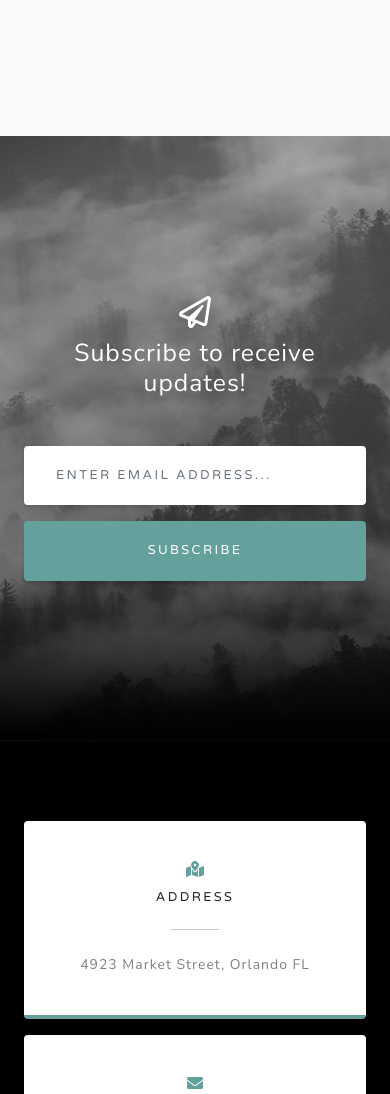
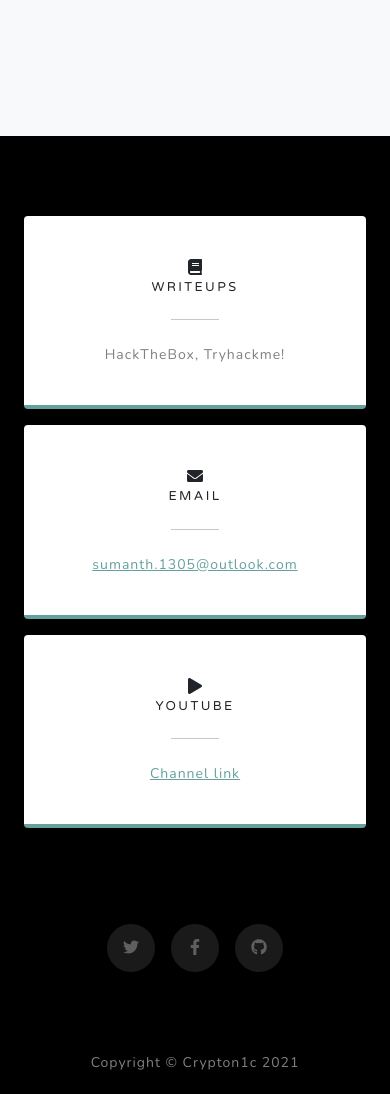
Before and after one commit to Crypton1c841/crypton1c.github.io, a plain HTML site: page index.html in a window 390 px wide. Shown: the part 2460-3554 px from the top of the page. Drawn offline with nearby package versions, Linux system fonts and the light colour scheme.

Commit message:
Second Commit
Changes in Footer

```diff
--- a/index.html
+++ b/index.html
@@ -26,10 +26,10 @@
                 </button>
                 <div class="collapse navbar-collapse" id="navbarResponsive">
                     <ul class="navbar-nav ms-auto">
-                        <li class="nav-item"><a class="nav-link" href="#about">About</a></li>
+                        <li class="nav-item"><a class="nav-link" href="#about">Tools</a></li>
                         <li class="nav-item"><a class="nav-link" href="#WriteUps">Writeups</a></li>
                         <li class="nav-item"><a class="nav-link" href="#Notes">Notes</a></li>
-                        <li class="nav-item"><a class="nav-link" href="#Tools">Tools</a></li>
+                        <li class="nav-item"><a class="nav-link" href="#Tools">About</a></li>
                     </ul>
                 </div>
             </div>
@@ -109,21 +109,6 @@
                 </div>
             </div>
         </section>
-        <!-- Signup-->
-        <section class="signup-section" id="signup">
-            <div class="container px-4 px-lg-5">
-                <div class="row gx-4 gx-lg-5">
-                    <div class="col-md-10 col-lg-8 mx-auto text-center">
-                        <i class="far fa-paper-plane fa-2x mb-2 text-white"></i>
-                        <h2 class="text-white mb-5">Subscribe to receive updates!</h2>
-                        <form class="form-signup d-flex flex-column flex-sm-row">
-                            <input class="form-control flex-fill me-0 me-sm-2 mb-3 mb-sm-0" id="inputEmail" type="email" placeholder="Enter email address..." />
-                            <button class="btn btn-primary" type="submit">Subscribe</button>
-                        </form>
-                    </div>
-                </div>
-            </div>
-        </section>
         <!-- Contact-->
         <section class="contact-section bg-black">
             <div class="container px-4 px-lg-5">
@@ -131,30 +116,30 @@
                     <div class="col-md-4 mb-3 mb-md-0">
                         <div class="card py-4 h-100">
                             <div class="card-body text-center">
-                                <i class="fas fa-map-marked-alt text-primary mb-2"></i>
-                                <h4 class="text-uppercase m-0">Address</h4>
+                                <i class="fa fa-book" aria-hidden="true"></i>
+                                <h4 class="text-uppercase m-0">Writeups</h4>
                                 <hr class="my-4 mx-auto" />
-                                <div class="small text-black-50">4923 Market Street, Orlando FL</div>
+                                <div class="small text-black-50">HackTheBox, Tryhackme!</div>
                             </div>
                         </div>
                     </div>
                     <div class="col-md-4 mb-3 mb-md-0">
                         <div class="card py-4 h-100">
                             <div class="card-body text-center">
-                                <i class="fas fa-envelope text-primary mb-2"></i>
+                                <i class="fa fa-envelope" aria-hidden="true"></i>
                                 <h4 class="text-uppercase m-0">Email</h4>
                                 <hr class="my-4 mx-auto" />
-                                <div class="small text-black-50"><a href="#!">hello@yourdomain.com</a></div>
+                                <div class="small text-black-50"><a href="#!">sumanth.1305@outlook.com</a></div>
                             </div>
                         </div>
                     </div>
                     <div class="col-md-4 mb-3 mb-md-0">
                         <div class="card py-4 h-100">
                             <div class="card-body text-center">
-                                <i class="fas fa-mobile-alt text-primary mb-2"></i>
-                                <h4 class="text-uppercase m-0">Phone</h4>
+                                <i class="fa fa-play" aria-hidden="true"></i>
+                                <h4 class="text-uppercase m-0">Youtube</h4>
                                 <hr class="my-4 mx-auto" />
-                                <div class="small text-black-50">+1 (555) 902-8832</div>
+                                <div class="small text-black-50"><a href=https://www.youtube.com/channel/UCEMFeFk8Yx0uNvuytiXOzmg>Channel link</a></div>
                             </div>
                         </div>
                     </div>
@@ -167,7 +152,7 @@
             </div>
         </section>
         <!-- Footer-->
-        <footer class="footer bg-black small text-center text-white-50"><div class="container px-4 px-lg-5">Copyright &copy; Your Website 2021</div></footer>
+        <footer class="footer bg-black small text-center text-white-50"><div class="container px-4 px-lg-5">Copyright &copy; Crypton1c 2021</div></footer>
         <!-- Bootstrap core JS-->
         <script src="https://cdn.jsdelivr.net/npm/bootstrap@5.0.1/dist/js/bootstrap.bundle.min.js"></script>
         <!-- Core theme JS-->
```
